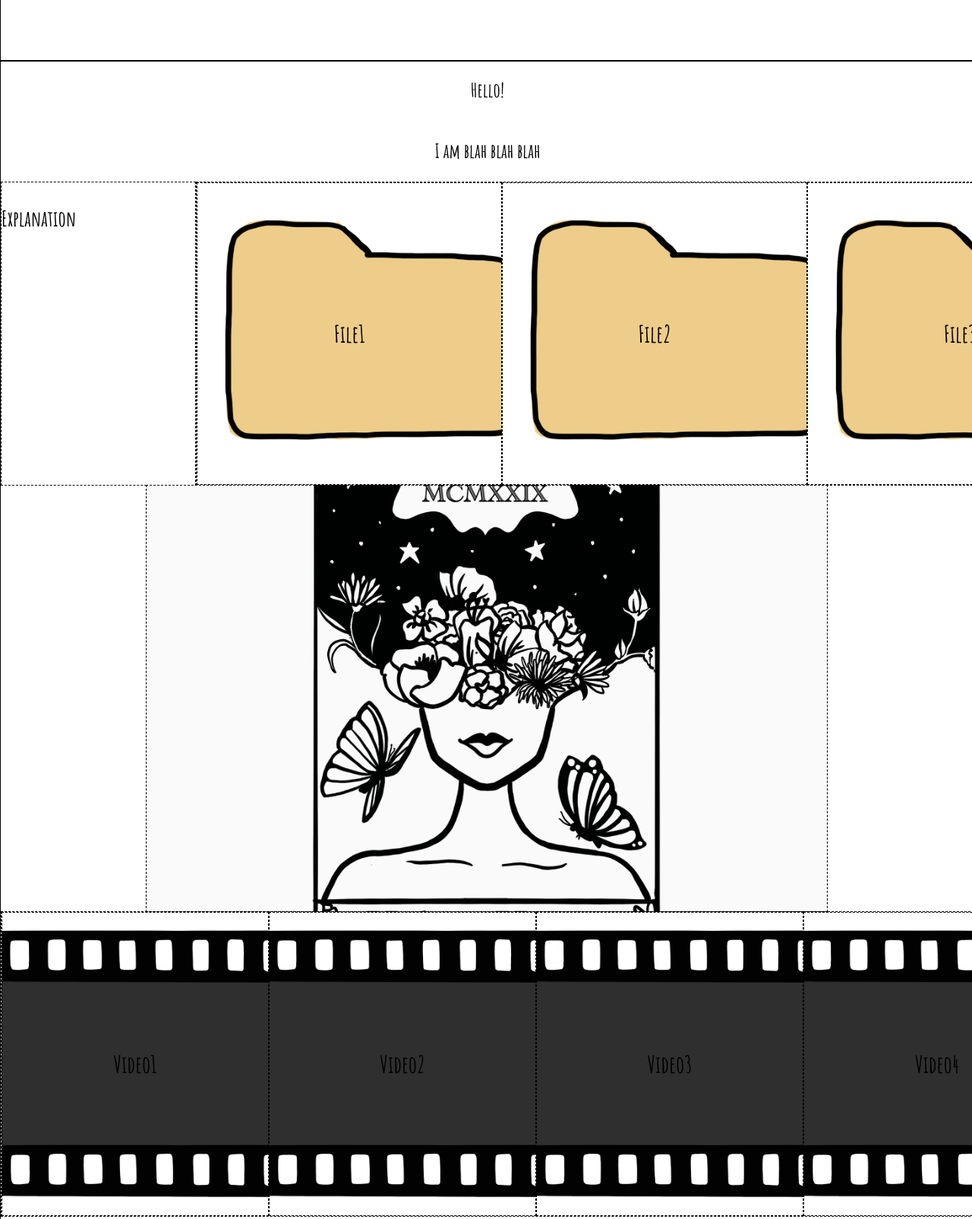
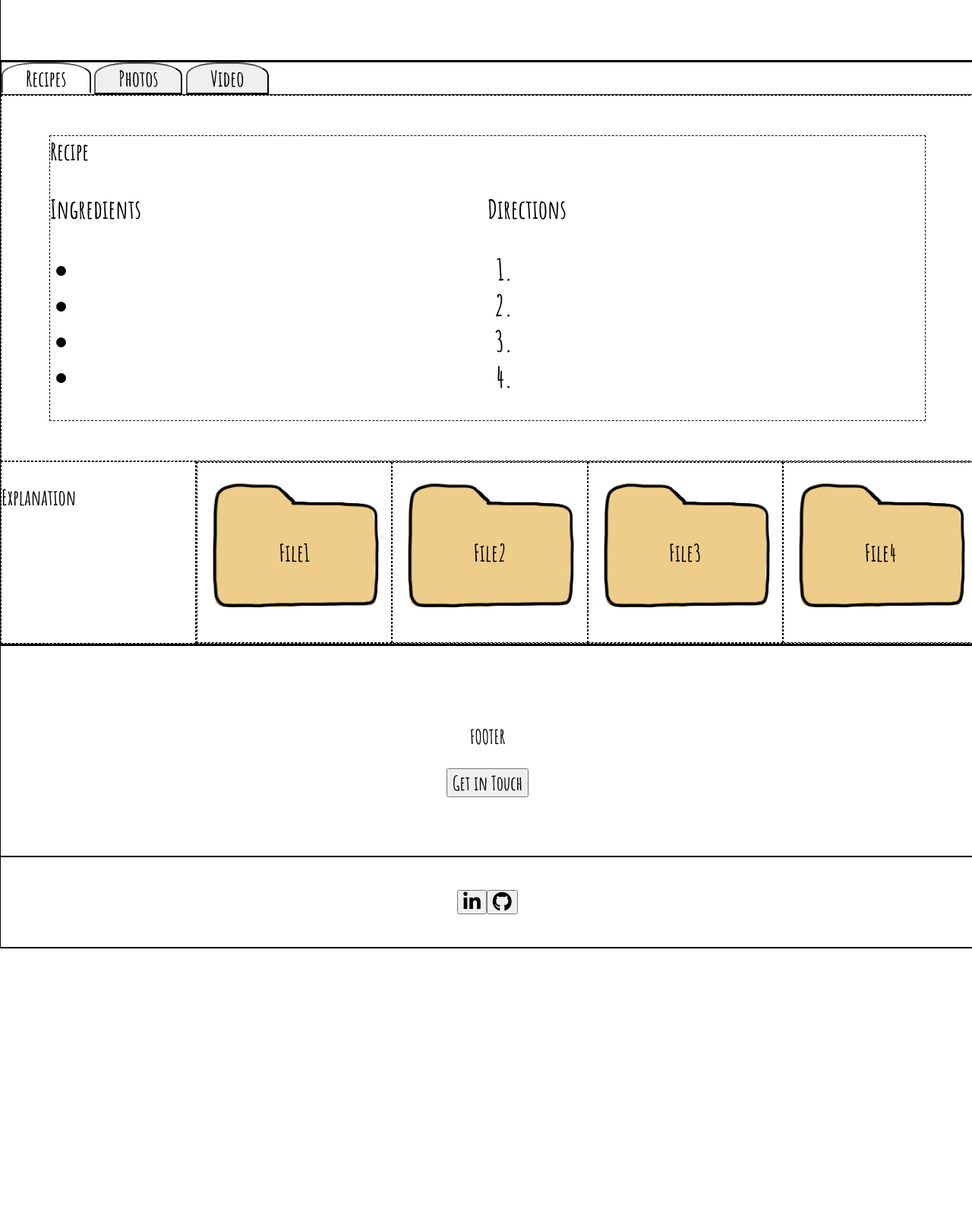
Before and after one commit to fumi-217/cs130-coursework, a plain HTML site: page Project/index.html in a window 1280 px wide. Shown: the part 720-2324 px from the top of the page at 76% size. After the commit the page ends 1968 px from the top, so only its background shows below. Drawn offline with Linux system fonts and the light colour scheme.

Commit message:
Adding project

```diff
--- a/Project/index.html
+++ b/Project/index.html
@@ -10,18 +10,52 @@
 
         </nav>
         <header>
-            <h1> Fumika Hoshi </h1>
+            <h1> Recipes </h1>
         </header>
         <main>
-            <section id="about-me">
-                <h2>Hello!</h2>
-                <p>I am blah blah blah</p>
+            <section id="featured-recipe">
+                <nav>
+                    <button id="card">Recipes</button>
+                    <button id="image">Photos</button>
+                    <button id="video">Video</button>
+                </nav>
+                <div class="content">
+                    <div id="recipe-card">
+                        <h2 class="title">Recipe</h2>
+                        <div class="ing">
+                            <h3>Ingredients</h3>
+                            <ul>
+                                <li></li>
+                                <li></li>
+                                <li></li>
+                                <li></li>
+                            </ul>
+                        </div>
+                        <div class="dir">
+                            <h3>Directions</h3>
+                            <ol>
+                                <li></li>
+                                <li></li>
+                                <li></li>
+                                <li></li>
+                            </ol>
+                        </div>
+                    </div>
+                    <div id="photo-card" style="background-image:url(''); display: none;">
+                        <!-- chang image using buttons -->
+                        <button class="prev">&lsaquo;</button>
+                        <button class="next">&rsaquo;</button>
+                    </div>
+                    <div id="video-card" style="background-image:url('icons/film.png'); display: none;">
+                        <!-- link to video -->
+                    </div>
+                </div>
             </section>
             <section id="projects">
                 <div class="script">
                     <h3>Explanation</h3>
                 </div>
-                <div id="scroll-files" class="scroll">
+                <div id="scroll-files">
                     <div class="file">
                         <h3>File1</h3>
                         <img src='' />
@@ -48,38 +82,10 @@
                     </div>
                 </div>
             </section>
-            <section id="photos">
-                <div id="slide-show"></div>
-            </section>
-            <section id="films" class="scroll">
-                <div id="scroll-videos">
-                    <div class="video">
-                        <h3>Video1</h3>
-                        <img src='' />
-                    </div>
-                    <div class="video">
-                        <h3>Video2</h3>
-                        <img src='' />
-                    </div>
-                    <div class="video">
-                        <h3>Video3</h3>
-                        <img src='' />
-                    </div>
-                    <div class="video">
-                        <h3>Video4</h3>
-                        <img src='' />
-                    </div>
-                </div>
-            </section>
-            <section id="art">
-                <button class="prev">&lsaquo;</button>
-                <div class="featured_image" style="background-image:url('art/Art1.jpg')"></div>
-                <button class="next">&rsaquo;</button>
-            </section>
         </main>
         <footer>
             <section id="get-in-touch">
-                <p>blah blah</p>
+                <p>FOOTER</p>
                 <button>Get in Touch</button>
             </section>
             <section id="links">
--- a/Project/style.css
+++ b/Project/style.css
@@ -9,12 +9,12 @@ body {
     overflow: scroll;
     margin: 0px;
     grid-template-columns: auto;
-    grid-template-rows: 10vh 90vh auto 100vh;
+    grid-template-rows: 10vh 90vh auto 50vh;
     grid-template-areas:
     "a"
     "b"
     "c"
-    "d"
+    "d";
 }
 div{
     border: 1px dashed black;
@@ -36,18 +36,56 @@ main{
     grid-template-areas: c;
     background-color: white;
     border: 1px solid black;
-    display: block;
+    display: block
 }
-/* Profile */
-#about-me{
+/* Features Recipes*/
+.content{
+    height: auto;
     display: flex;
-    flex-direction: column;
     justify-content: center;
     align-items: center;
+    width: 100vw;
+    height: 60vh;
 }
-/* Projects  */
+#recipe-card{
+    height: auto;
+    width: 90vw;
+    display: flex;
+    flex-wrap: wrap;
+}
+.title{
+    width: 100%;
+    margin: 0px;
+}
+.ing{
+    width: 50%;
+    border: none;
+    margin: 0px;
+}
+.dir{
+    width: 50%;
+    border: none;
+    margin: 0px;
+}
+/* photo-card */
+#photo-card{
+    display: flex;
+    height: 100%;
+    width: 100%;
+    justify-content: space-around;
+    align-items: center;
+}
+/* video-card */
+#video-card{
+    height: 100%;
+    width: 100%;
+    background-position: center;
+    background-repeat: no-repeat;
+    background-size: contain;
+}
+/* Files  */
 #projects{
-    height: 50vh;
+    height: 30vh;
     width: 100vw;
     display: flex;
 }
@@ -65,72 +103,16 @@ main{
 }
 .file{
     height: 100%;
-    width: 400px;
+    width: 25%;
     display: flex;
     justify-content: center;
     align-items: center;
     background-image: url('icons/folder.png');
-    background-size: cover;
+    background-size: 100%;
+    background-repeat: no-repeat;
 }
-
-/* Photos */
-#photos{
-    display: flex;
-    justify-content: center;
-    align-items: center;
-    height: 70vh;
-    width: 100vw;
-}
-#slide-show{
-    background-image: url(art/Art1.jpg);
-    background-size: cover;
-    background-position: center;
-    height: 100%;
-    width: 70%;
-    display: flex;
-    justify-content: center;
-    align-items: center;
-}
-
-/* Films */
-#films{
-    display: flex;
-}
-#scroll-videos{
-    height: 50vh;
-    width: 100vw;
-    display: flex;
-    flex-direction: column;
-    justify-content: center;
-    overflow-x: auto;
-    overflow-y: hidden;
-    flex-wrap: wrap;
-}
-.video{
-    height: 100%;
-    width: 350px;
-    display: flex;
-    justify-content: center;
-    align-items: center;
-    background-image: url('icons/film.png');
-    background-size: cover;
-}
-
-/* Art Work */
-#art{
-    height: 70vh;
-    width: 100vw;
-    display: flex;
-    flex-direction: row;
-    justify-content: center;
-    align-items: center;
-}
-.featured_image{
-    height: 80%;
-    width: 40%;
-    background-size: cover;
-    background-position: center;
-}
+/* .file > img{
+} */
 /* Footer */
 footer{
     grid-template-areas: d;
@@ -161,3 +143,13 @@ footer{
 .scroll::-webkit-scrollbar{
     display: none;
 }
+#card, #image, #video{
+    border-top-left-radius: 40%;
+    border-top-right-radius: 40%;
+    padding-left: 30px;
+    padding-right: 30px;
+}
+#card{
+    background-color: white;
+    border-bottom: 0px;
+}
--- a/hw04/your_task/style.css
+++ b/hw04/your_task/style.css
@@ -59,7 +59,7 @@ footer {
     border-top: dotted #999 1px;
 }
 .footerplay{
-    visibility: visible;
+    visibility:visible;
 }
 
 /* ***********************************************************
```
Also changed, not shown: Project/index.js (+19 -0 lines), 5 other files.
